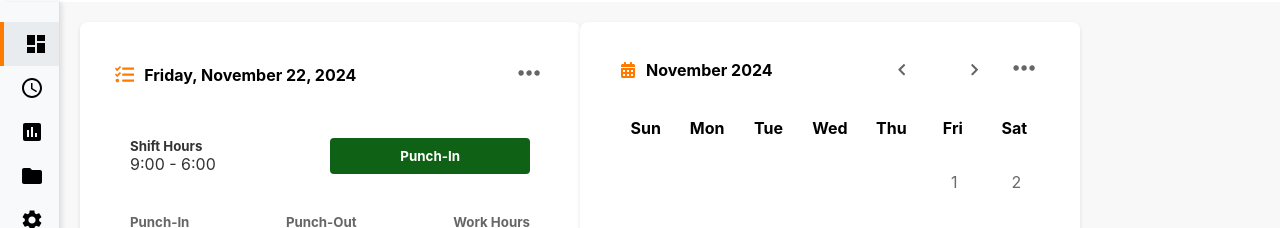
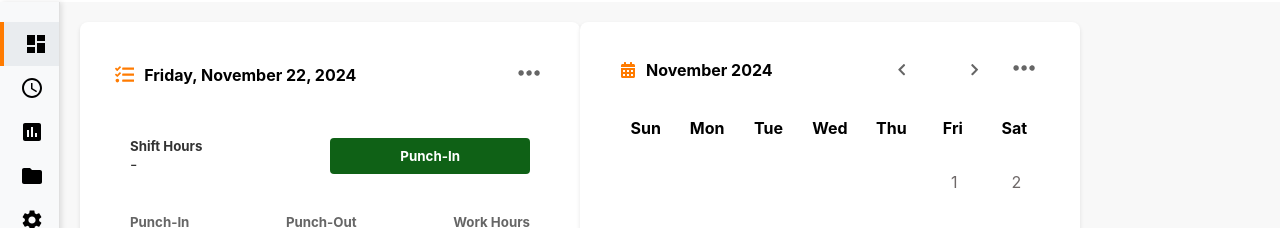
Before and after one commit to BharathSivagiri/itime-ui, a React (Create React App) app: page / in a window 1280 px wide. Shown: the part 58-286 px from the top of the page. Built offline with nearby package versions, Linux system fonts and the light colour scheme; no server answers.

Commit message:
shift time display added

```diff
--- a/src/pages/Dashboard.jsx
+++ b/src/pages/Dashboard.jsx
@@ -15,7 +15,9 @@ const Dashboard = () => {
     punchInTime: null,
     punchOutTime: null,
     totalWorkingHours: null,
-    lastPunch: null
+    lastPunch: null,
+    shiftStartTime: null,
+    shiftEndTime: null
   });
 
   const getWeekRange = (date) => {
@@ -174,7 +176,7 @@ const Dashboard = () => {
                 <div className="punch-controls">
                   <div className="shift-hours">
                     <h5>Shift Hours</h5>
-                    <span>9:00 - 6:00</span>
+                    {punchData.shiftStartTime?.substring(0, 5)} - {punchData.shiftEndTime?.substring(0, 5)}
                   </div>
                   <button
                     className={`punch-button ${isPunchedIn ? 'punched-in' : ''}`}
```
